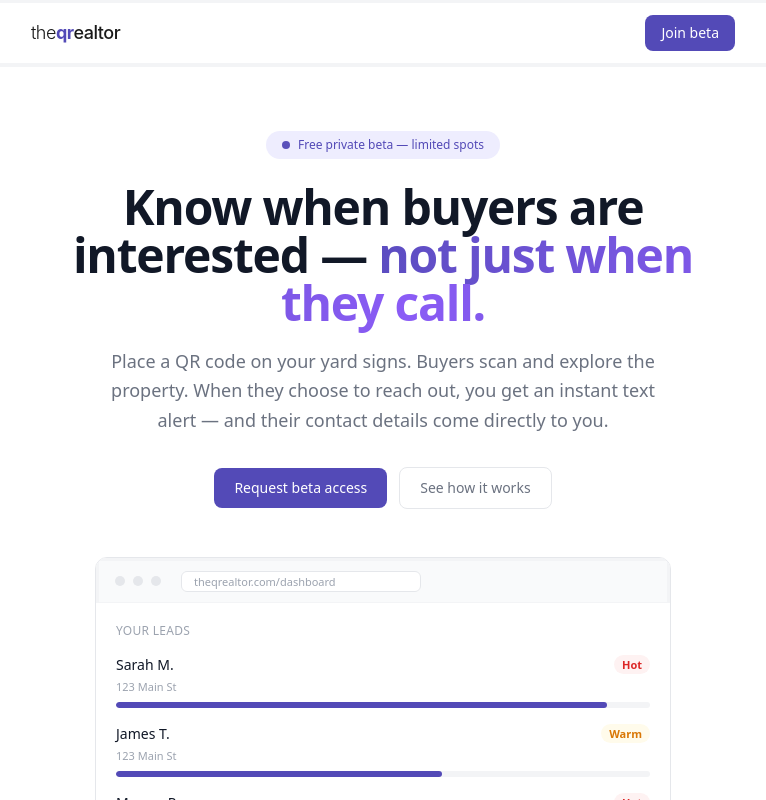
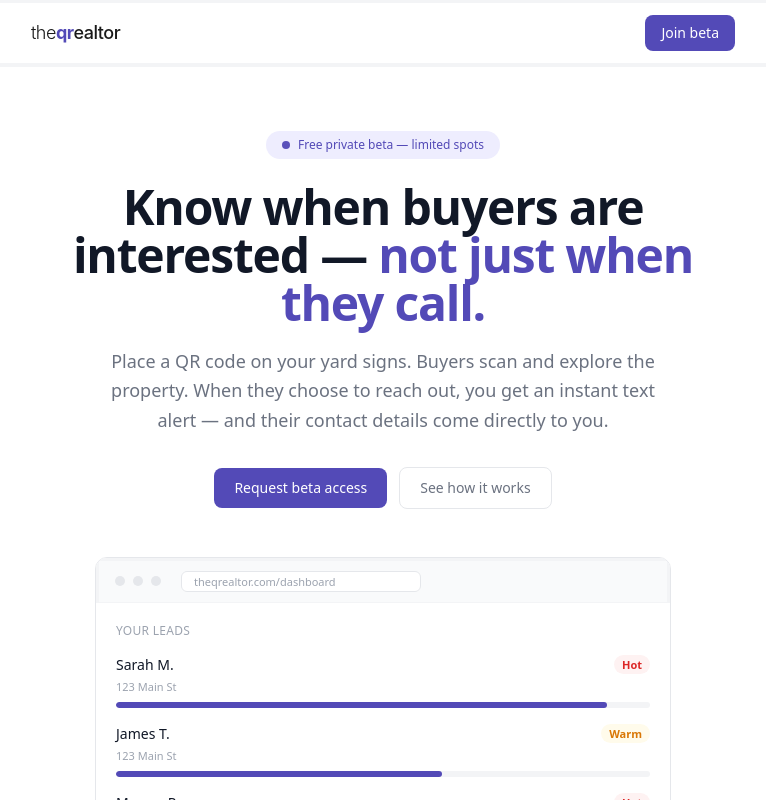
Before and after one commit to daze2991-del/theQRealtor, a Next.js app: page / in a window 1280 px wide. Shown: the top 800 px of the page, without its empty margins (257-1023 px from the left). Built offline with nearby package versions, Linux system fonts and the light colour scheme.

Commit message:
Fix headline purple to brand color

```diff
--- a/app/(marketing)/page.tsx
+++ b/app/(marketing)/page.tsx
@@ -161,15 +161,7 @@ function Hero() {
         >
           <style>{`@keyframes purple-shift{0%,100%{background-position:0% 50%}50%{background-position:100% 50%}}`}</style>
           Know when buyers are interested —{' '}
-          <span style={{
-            background: 'linear-gradient(90deg,#534AB7,#8B5CF6,#534AB7)',
-            backgroundSize: '200% auto',
-            backgroundClip: 'text',
-            WebkitBackgroundClip: 'text',
-            WebkitTextFillColor: 'transparent',
-            color: 'transparent',
-            animation: 'purple-shift 3s ease infinite',
-          }}>
+          <span style={{ color: '#534AB7' }}>
             not just when they call.
           </span>
         </motion.h1>
```
